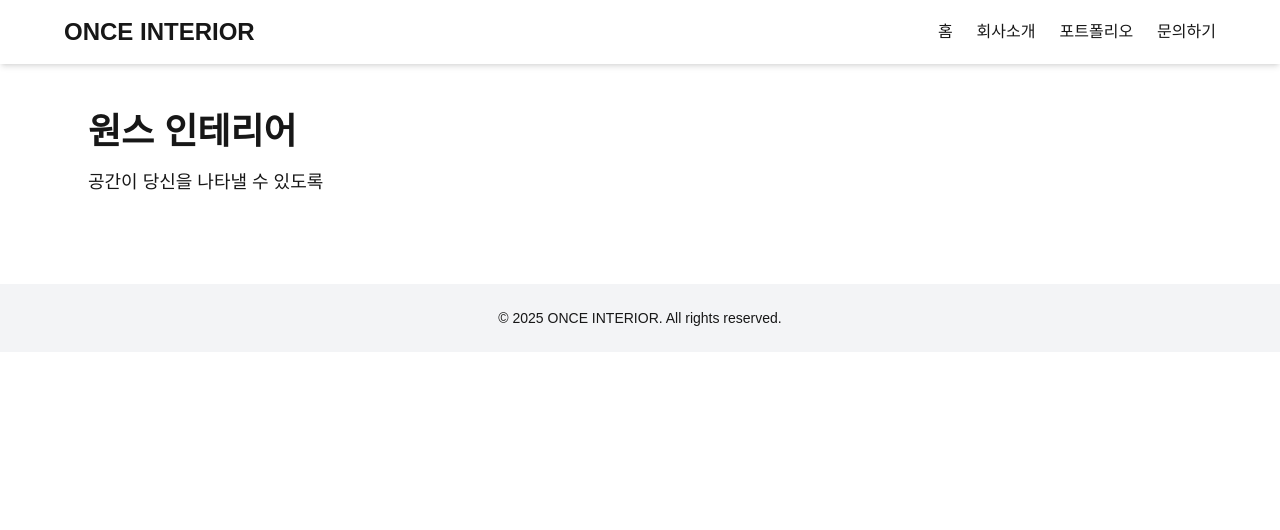
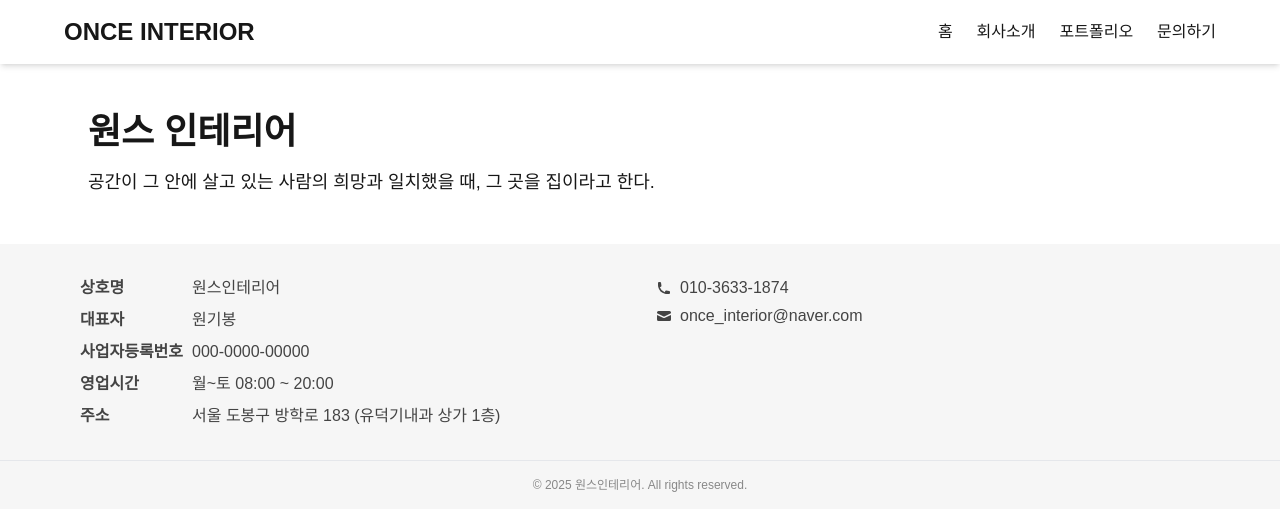
Before and after one commit to onceinterior/once-interior, a Next.js app: page / in a window 1280 px wide. Shown: the top 530 px of the page. Built offline with nearby package versions, Linux system fonts and the light colour scheme.

Commit message:
feat: footer 디자인 조정

```diff
--- a/src/app/page.tsx
+++ b/src/app/page.tsx
@@ -2,7 +2,7 @@ export default function Home() {
   return (
       <section className="max-w-6xl mx-auto px-6 py-12">
         <h2 className="text-4xl font-bold mb-4">원스 인테리어</h2>
-        <p className="text-lg">공간이 당신을 나타낼 수 있도록</p>
+        <p className="text-lg">공간이 그 안에 살고 있는 사람의 희망과 일치했을 때, 그 곳을 집이라고 한다. </p>
       </section>
   )
 }
--- a/src/components/footer.tsx
+++ b/src/components/footer.tsx
@@ -1,7 +1,51 @@
+import {EnvelopeIcon, PhoneIcon} from "@heroicons/react/16/solid";
+
 export default function Footer() {
     return (
-        <footer className="w-full bg-gray-100 text-center text-sm py-6 mt-10">
-            <p>© 2025 ONCE INTERIOR. All rights reserved.</p>
+        <footer className="bg-[#f6f6f6] text-[#444] text-sm leading-relaxed">
+            <div className="max-w-6xl mx-auto px-4 py-8 grid md:grid-cols-2 gap-8 text-base">
+                {/* 왼쪽 영역 */}
+                <div className="space-y-2">
+                    <div className="flex">
+                        <span className="w-28 font-semibold">상호명</span>
+                        <span> 원스인테리어</span>
+                    </div>
+                    <div className="flex">
+                        <span className="w-28 font-semibold">대표자</span>
+                        <span> 원기봉</span>
+                    </div>
+                    <div className="flex">
+                        <span className="w-28 font-semibold">사업자등록번호</span>
+                        <span> 000-0000-00000</span>
+                    </div>
+                    <div className="flex">
+                        <span className="w-28 font-semibold">영업시간</span>
+                        <span> 월~토 08:00 ~ 20:00</span>
+                    </div>
+                    <div className="flex">
+                        <span className="w-28 font-semibold">주소</span>
+                        <span> 서울 도봉구 방학로 183 (유덕기내과 상가 1층)</span>
+                    </div>
+                </div>
+
+                {/* 오른쪽 영역 */}
+                <div className="space-y-1">
+                    <div className="flex items-center gap-2">
+                        <PhoneIcon className="w-4 h-4 text-[#444]" />
+                        <span>010-3633-1874</span>
+                    </div>
+
+                    <div className="flex items-center gap-2">
+                        <EnvelopeIcon className="w-4 h-4 text-[#444]" />
+                        <span>once_interior@naver.com</span>
+                    </div>
+                </div>
+            </div>
+
+            {/* 하단 중앙 */}
+            <div className="text-center text-xs text-[#888] py-4 border-t border-gray-200">
+                © 2025 원스인테리어. All rights reserved.
+            </div>
         </footer>
     )
 }
```
Also changed, not shown: package.json (+7 -6 lines), 1 other file (tests, documents, lock files or other folders).
